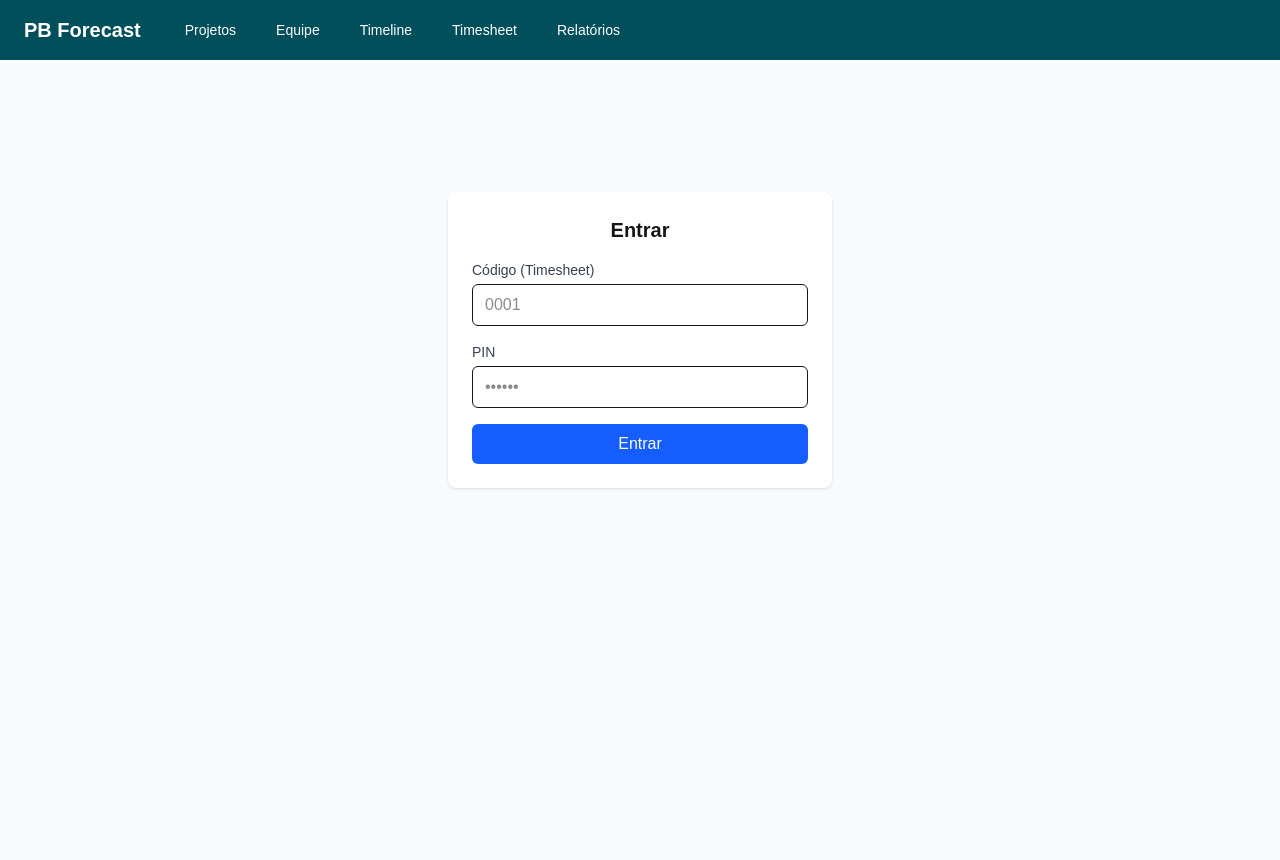
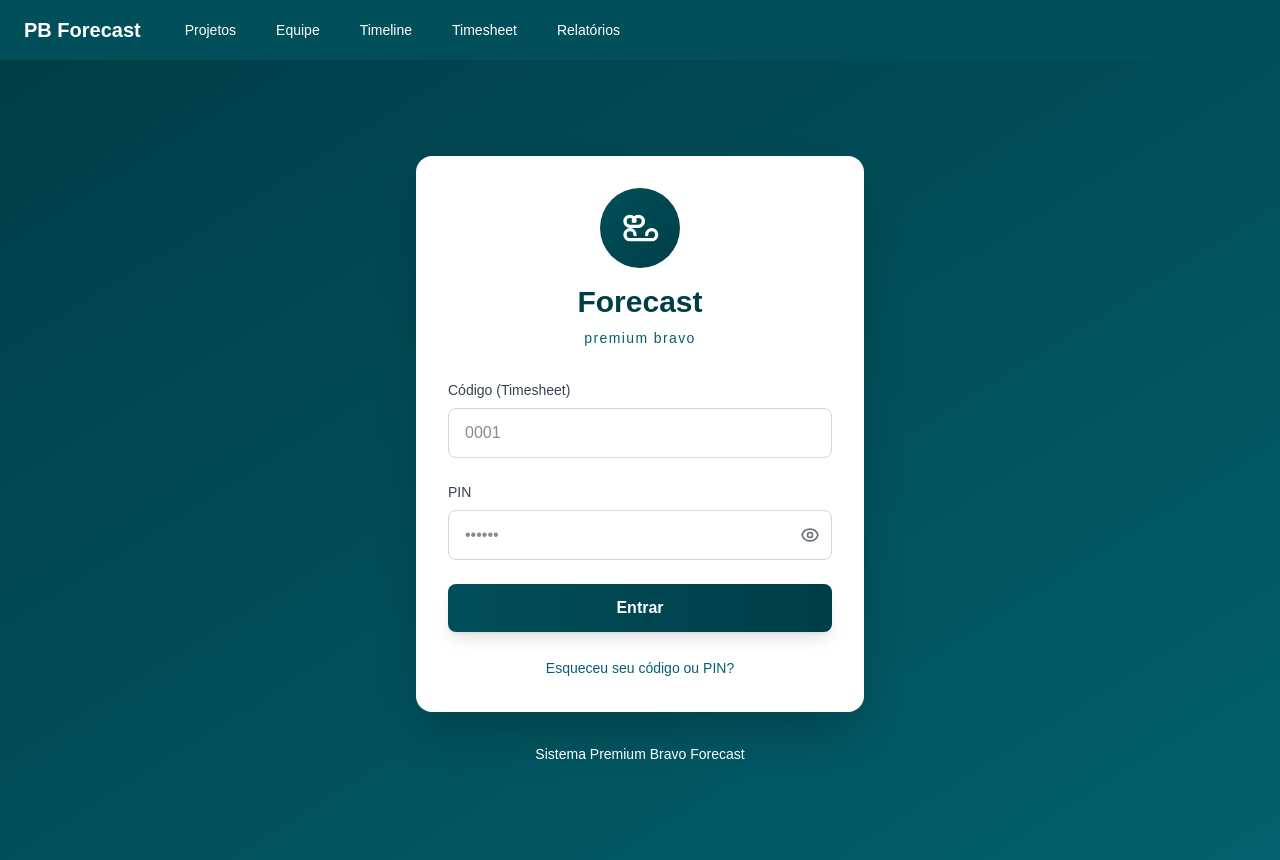
Before and after one commit to hswerts/premiumbravo-forecast, a Next.js app: page /login in a window 1280 px wide. Built offline with nearby package versions, Linux system fonts and the light colour scheme; no server answers.

Commit message:
Update page.tsx

```diff
--- a/app/login/page.tsx
+++ b/app/login/page.tsx
@@ -9,31 +9,67 @@ export default function LoginPage() {
   const [pin, setPin] = useState("")
   const [loading, setLoading] = useState(false)
   const [errorMsg, setErrorMsg] = useState("")
+  const [showPassword, setShowPassword] = useState(false)
 
   const handleSubmit = async (e: React.FormEvent) => {
     e.preventDefault()
     setLoading(true)
     setErrorMsg("")
+
     const res = await signIn("credentials", {
       redirect: false,
       code,
       pin,
     })
+
     setLoading(false)
     if (res?.ok) {
-      router.push("/projects") // redirecione para onde quiser
+      router.push("/projects")
     } else {
       setErrorMsg("Código ou PIN inválidos.")
     }
   }
 
   return (
-    <div className="min-h-[70vh] container mx-auto flex items-center justify-center">
-      <div className="w-full max-w-sm bg-white rounded-lg shadow p-6">
-        <h1 className="text-xl font-semibold mb-4 text-center">Entrar</h1>
-        <form onSubmit={handleSubmit} className="space-y-4">
+    <div className="min-h-screen bg-gradient-to-br from-premiumbravo-dark via-premiumbravo to-premiumbravo-light flex items-center justify-center p-4">
+      <div className="w-full max-w-md">
+        {/* Card de Login */}
+        <div className="bg-white rounded-2xl shadow-2xl p-8">
+          {/* Logo */}
+          <div className="text-center mb-8">
+            <div className="w-20 h-20 bg-gradient-to-br from-premiumbravo to-premiumbravo-dark rounded-full flex items-center justify-center mx-auto mb-4">
+              <svg
+                width="40"
+                height="40"
+                viewBox="0 0 24 24"
+                fill="none"
+                xmlns="http://www.w3.org/2000/svg"
+                className="text-white"
+              >
+                <path
+                  d="M16 16C16 14.3431 17.3431 13 19 13C20.6569 13 22 14.3431 22 16C22 17.6569 20.6569 19 19 19H6C4.34315 19 3 17.6569 3 16C3 14.3431 4.34315 13 6 13C7.65685 13 9 14.3431 9 16"
+                  stroke="currentColor"
+                  strokeWidth="2"
+                  strokeLinecap="round"
+                />
+                <path
+                  d="M8 8C8 6.34315 9.34315 5 11 5C12.6569 5 14 6.34315 14 8C14 9.65685 12.6569 11 11 11H6C4.34315 11 3 9.65685 3 8C3 6.34315 4.34315 5 6 5C7.65685 5 9 6.34315 9 8"
+                  stroke="currentColor"
+                  strokeWidth="2"
+                  strokeLinecap="round"
+                />
+              </svg>
+            </div>
+            <h1 className="text-3xl font-bold text-premiumbravo-dark mb-2">Forecast</h1>
+            <p className="text-premiumbravo-light tracking-widest text-sm font-medium">premium bravo</p>
+          </div>
+
+          {/* Formulário */}
+          <form onSubmit={handleSubmit} className="space-y-6">
             <div>
-            <label className="block text-sm text-gray-700 mb-1">Código (Timesheet)</label>
+              <label className="block text-sm font-medium text-gray-700 mb-2">
+                Código (Timesheet)
+              </label>
               <input
                 value={code}
                 onChange={(e) => setCode(e.target.value)}
@@ -41,30 +77,88 @@ export default function LoginPage() {
                 pattern="\d{4}"
                 maxLength={4}
                 required
-              className="w-full px-3 py-2 border rounded-md focus:outline-none focus:ring-2 focus:ring-blue-500"
+                className="w-full px-4 py-3 border border-gray-300 rounded-lg focus:outline-none focus:ring-2 focus:ring-premiumbravo focus:border-premiumbravo transition-all duration-200"
                 placeholder="0001"
+                disabled={loading}
               />
             </div>
+
             <div>
-            <label className="block text-sm text-gray-700 mb-1">PIN</label>
+              <label className="block text-sm font-medium text-gray-700 mb-2">
+                PIN
+              </label>
+              <div className="relative">
                 <input
                   value={pin}
                   onChange={(e) => setPin(e.target.value)}
-              type="password"
+                  type={showPassword ? "text" : "password"}
                   required
-              className="w-full px-3 py-2 border rounded-md focus:outline-none focus:ring-2 focus:ring-blue-500"
+                  className="w-full px-4 py-3 border border-gray-300 rounded-lg focus:outline-none focus:ring-2 focus:ring-premiumbravo focus:border-premiumbravo transition-all duration-200 pr-12"
                   placeholder="••••••"
+                  disabled={loading}
                 />
+                <button
+                  type="button"
+                  onClick={() => setShowPassword(!showPassword)}
+                  className="absolute right-3 top-1/2 transform -translate-y-1/2 text-gray-500 hover:text-premiumbravo transition-colors duration-200"
+                  disabled={loading}
+                >
+                  {showPassword ? (
+                    <svg className="w-5 h-5" fill="none" stroke="currentColor" viewBox="0 0 24 24">
+                      <path strokeLinecap="round" strokeLinejoin="round" strokeWidth={2} d="M13.875 18.825A10.05 10.05 0 0112 19c-4.478 0-8.268-2.943-9.543-7a9.97 9.97 0 011.563-3.029m5.858.908a3 3 0 114.243 4.243M9.878 9.878l4.242 4.242M9.878 9.878L7.757 7.757M9.878 9.878l-2.121 2.121" />
+                    </svg>
+                  ) : (
+                    <svg className="w-5 h-5" fill="none" stroke="currentColor" viewBox="0 0 24 24">
+                      <path strokeLinecap="round" strokeLinejoin="round" strokeWidth={2} d="M15 12a3 3 0 11-6 0 3 3 0 016 0z" />
+                      <path strokeLinecap="round" strokeLinejoin="round" strokeWidth={2} d="M2.458 12C3.732 7.943 7.523 5 12 5c4.478 0 8.268 2.943 9.542 7-1.274 4.057-5.064 7-9.542 7-4.477 0-8.268-2.943-9.542-7z" />
+                    </svg>
+                  )}
+                </button>
               </div>
-          {errorMsg && <p className="text-sm text-red-600">{errorMsg}</p>}
+            </div>
+
+            {errorMsg && (
+              <div className="bg-red-50 border border-red-200 rounded-lg p-3">
+                <p className="text-red-700 text-sm text-center">{errorMsg}</p>
+              </div>
+            )}
+
             <button
               type="submit"
               disabled={loading}
-            className="w-full bg-blue-600 text-white rounded-md py-2 hover:bg-blue-700 disabled:opacity-50"
+              className="w-full bg-gradient-to-r from-premiumbravo to-premiumbravo-dark text-white py-3 px-4 rounded-lg font-semibold hover:from-premiumbravo-dark hover:to-premiumbravo-dark transition-all duration-200 transform hover:scale-[1.02] disabled:opacity-50 disabled:cursor-not-allowed disabled:transform-none shadow-lg hover:shadow-xl"
             >
-            {loading ? "Entrando..." : "Entrar"}
+              {loading ? (
+                <div className="flex items-center justify-center">
+                  <svg className="animate-spin -ml-1 mr-3 h-5 w-5 text-white" xmlns="http://www.w3.org/2000/svg" fill="none" viewBox="0 0 24 24">
+                    <circle className="opacity-25" cx="12" cy="12" r="10" stroke="currentColor" strokeWidth="4"></circle>
+                    <path className="opacity-75" fill="currentColor" d="M4 12a8 8 0 018-8V0C5.373 0 0 5.373 0 12h4zm2 5.291A7.962 7.962 0 014 12H0c0 3.042 1.135 5.824 3 7.938l3-2.647z"></path>
+                  </svg>
+                  Entrando...
+                </div>
+              ) : (
+                "Entrar"
+              )}
             </button>
           </form>
+
+          {/* Link para recuperação de senha */}
+          <div className="text-center mt-6">
+            <a
+              href="#"
+              className="text-premiumbravo-light hover:text-premiumbravo-dark text-sm font-medium transition-colors duration-200"
+            >
+              Esqueceu seu código ou PIN?
+            </a>
+          </div>
+        </div>
+
+        {/* Footer */}
+        <div className="text-center mt-8">
+          <p className="text-white text-opacity-80 text-sm">
+            Sistema Premium Bravo Forecast
+          </p>
+        </div>
       </div>
     </div>
   )
```
Lines whose indentation alone changed are shown as unchanged.
